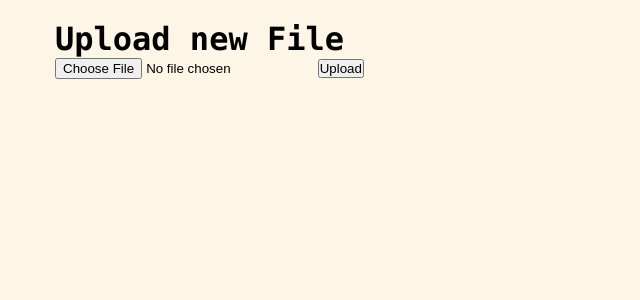
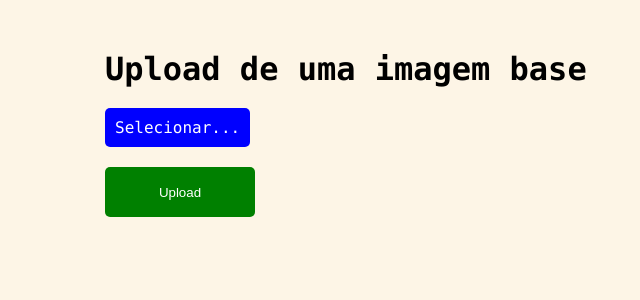
Before and after one commit to leonextlevel/images-for-testing, a Flask app: page /imagem in a window 1280 px wide. Shown: the part 132-432 px from the top of the page, without its empty margins (45-685 px from the left). Run offline with Flask 2, Linux system fonts and the light colour scheme; the visitor is signed in with stand-in values (Sample User, id 1).

Commit message:
Função de upload de arquivos

```diff
--- a/docker-compose.yml
+++ b/docker-compose.yml
@@ -10,7 +10,6 @@ services:
     volumes:
       - ./${APP_DIR}/:/usr/src/app/${APP_DIR}
       - ./migrations/:/usr/src/app/migrations
-      - ./uploads/:/usr/src/app/src/app/uploads/
     ports:
       - 5000:5000
     environment:
--- a/src/app/forms.py
+++ b/src/app/forms.py
@@ -28,3 +28,7 @@ class RegistrationForm(FlaskForm):
         user = User.query.filter_by(email=email.data).first()
         if user is not None:
             raise ValidationError('E-mail já existente.')
+
+
+class ImagesForm(FlaskForm):
+    pass
--- a/src/app/settings.py
+++ b/src/app/settings.py
@@ -10,4 +10,4 @@ class Config:
         'sqlite:///' + os.path.join(BASE_DIR, 'sqlite3.db')
     )
     SQLALCHEMY_TRACK_MODIFICATIONS = False
-    UPLOAD_FOLDER = os.path.dirname(os.path.abspath(__file__)) + '/uploads/'
+    UPLOAD_FOLDER = os.path.dirname(os.path.abspath(__file__)) + '/static/uploads/'
--- a/src/app/static/css/alert.css
+++ b/src/app/static/css/alert.css
@@ -13,8 +13,7 @@
     position: fixed;
     width: 300px;
     bottom: 5px;
-    right: 0px;
-    left: 0px;
+    right: 15px;
     justify-content: center;
     z-index: 1;
 }
--- a/src/app/static/css/base.css
+++ b/src/app/static/css/base.css
@@ -47,5 +47,5 @@ body {
 }
 
 .content {
-    padding: 20px 100px;
+    padding: 50px 150px;
 }
--- /dev/null
+++ b/src/app/static/css/imagem.css
@@ -0,0 +1,24 @@
+input[type='file'] {
+    display: none;
+}
+
+.input-image {
+    background-color: blue;
+    color: white;
+    border-radius: 5px;
+    padding: 10px 10px;
+    cursor: pointer;
+}
+
+.input-image:hover {
+    filter: brightness(90%);
+}
+
+.upload-btn {
+    background-color: green;
+    color: white;
+    border-radius: 5px;
+    width: 150px;
+    height: 50px;
+    border-style: none;
+}
--- a/src/app/templates/base.html
+++ b/src/app/templates/base.html
@@ -35,6 +35,7 @@
             {% endwith %}
         </div>
     </div>
+    {% block extra_js %}{% endblock extra_js %}
     <script>
         function getActiveMenu(){
             let element = {{ title }};
--- a/src/app/templates/imagem.html
+++ b/src/app/templates/imagem.html
@@ -1,10 +1,28 @@
 {% extends 'base.html' %}
 
+{% block extra_css %}
+<link href="/static/css/imagem.css" rel="stylesheet">
+{% endblock extra_css %}
+
 {% block content %}
-<title>Upload new File</title>
-<h1>Upload new File</h1>
+<h1 style="margin-bottom: 30px;">Upload de uma imagem base</h1>
 <form action="" method=post enctype=multipart/form-data>
-    <p><input type=file name=file>
-        <input type=submit value=Upload>
+    <div style="margin-bottom: 30px;">
+        <label for="selecao-imagem" class="input-image">
+            <span id="file-name">Selecionar...</span>
+        </label>
+        <input id="selecao-imagem" type=file name=file title="Escolha uma imagem">
+    </div>
+    <input class="upload-btn" type=submit value=Upload>
 </form>
 {% endblock content %}
+
+{% block extra_js %}
+<script>
+    var $input    = document.getElementById('selecao-imagem'),
+        $fileName = document.getElementById('file-name');
+    $input.addEventListener('change', function(){
+    $fileName.textContent = this.value.split(/(\\|\/)/g).pop();
+    });
+</script>
+{% endblock extra_js %}
```
Also changed, not shown: src/app/static/css/contato.css (added, +34 -0 lines), src/app/templates/contato.html (+23 -1 lines), src/app/static/images/social_facebook_icon.png (added), src/app/static/images/social_github_icon.png (added), src/app/static/images/social_instagram_icon.png (added), src/app/static/images/social_linkedin_icon.png (added).
